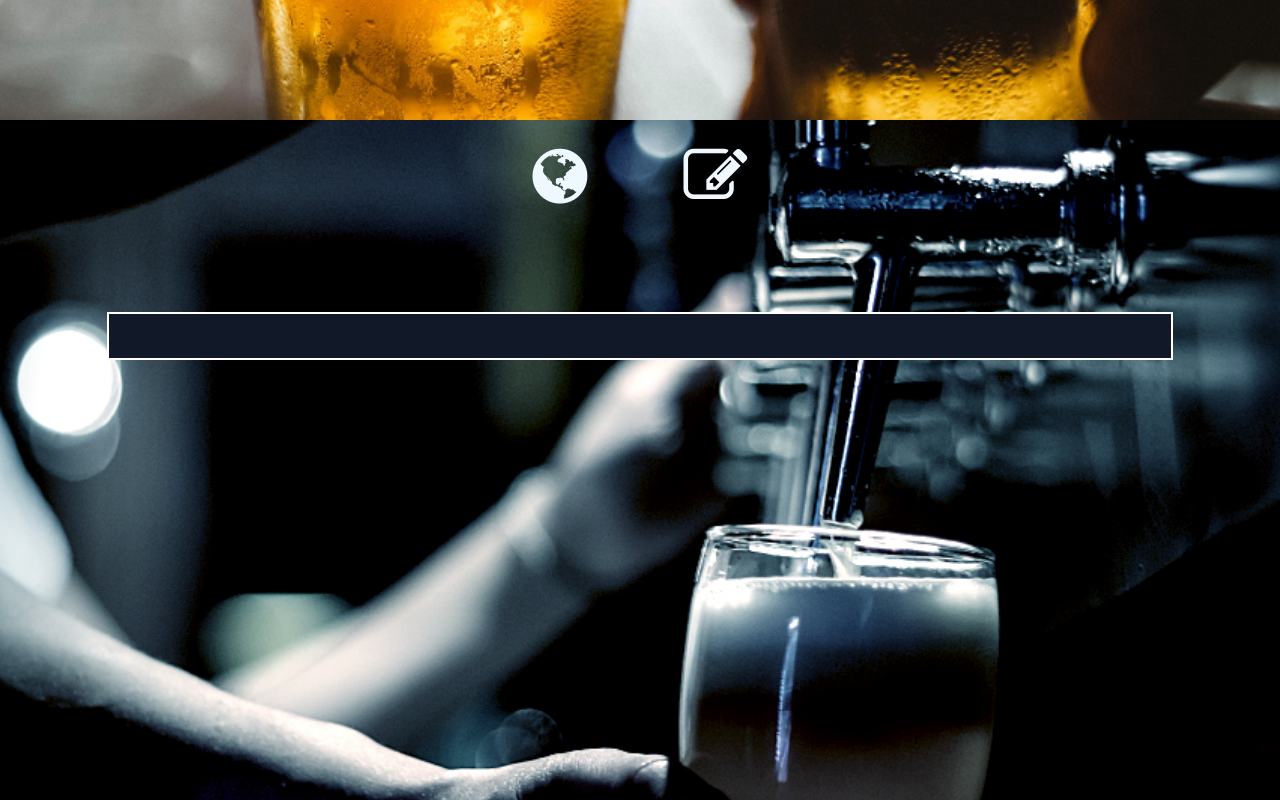
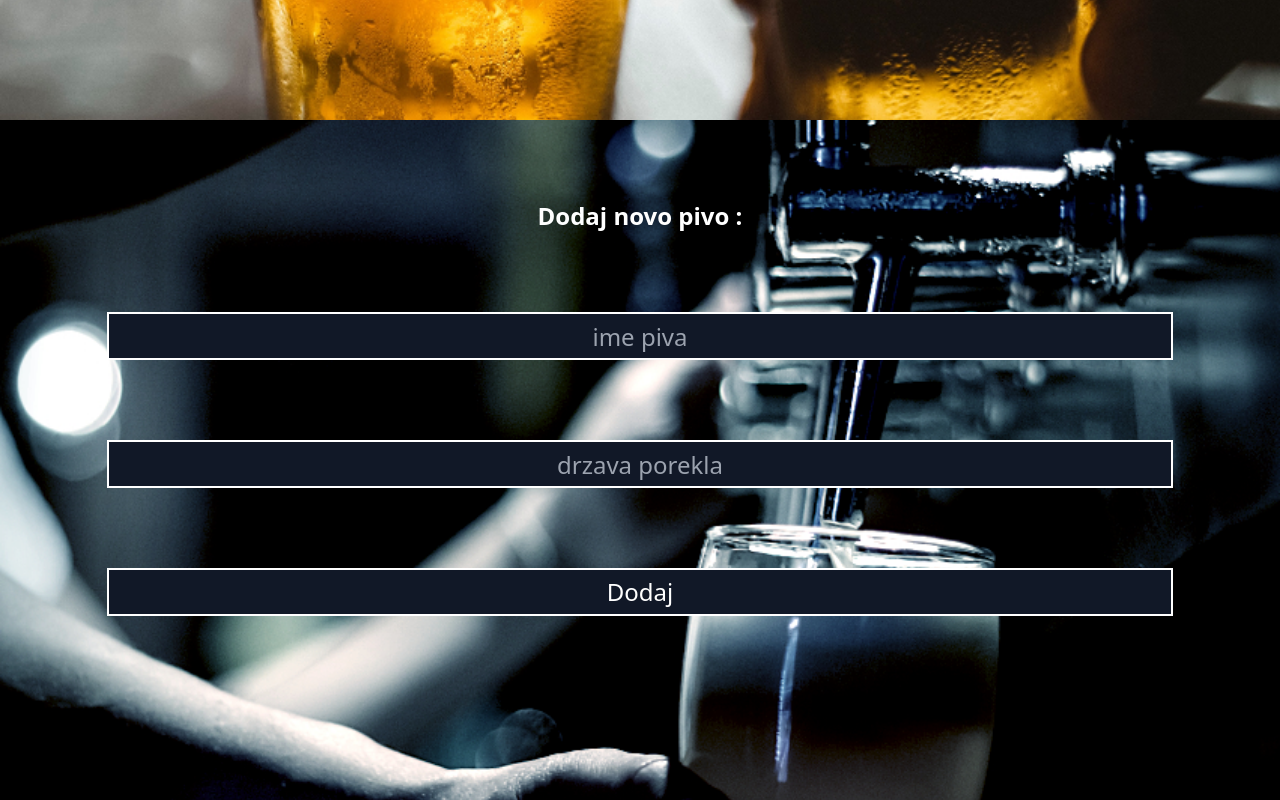
Before and after one commit to milanm98/Beer-colection-website, a React (Create React App) app: page / in a window 1280 px wide. Shown: the part 680-1480 px from the top of the page. Built offline with nearby package versions, Linux system fonts and the light colour scheme.

Commit message:
latest project feature

```diff
--- a/src/App.js
+++ b/src/App.js
@@ -2,17 +2,31 @@ import './App.css';
 import Title from "./components/title";
 import NavBar from "./components/navbar";
 import Beers from "./components/beers";
+import AddNewBeers from "./components/AddNewBeers";
 
 function App() {
+
+   const data = [
+        ["Niksicko", "Crna Gora"],
+        ["Jelen", "Srbija"],
+        ["Schneider", "Nemacka"],
+        ["Karlovacko", "Hrvatska"],
+        ["Kariotsko", "Slovenija"],
+        ["Karpatsko", "Karpati"]
+    ]
+
   return (
     <main>
     <div className="w-screen h-screen background">
       <Title></Title>
       <NavBar></NavBar>
     </div>
+    <div className="w-screen h-screen content">
+        <AddNewBeers data={data}></AddNewBeers>
+    </div>
     <div className="h-auto">
       <div id="search" className="w-screen h-screen content">
-        <Beers></Beers>
+        <Beers data={data}></Beers>
       </div>
     </div>
     </main>
--- /dev/null
+++ b/src/components/AddNewBeers.js
@@ -0,0 +1,39 @@
+import {useState} from 'react'
+
+function AddNewBeers(props){
+
+    const [name, setName] = useState("");
+    const [country, setCountry] = useState("");
+
+    const handleChangeName = (name) => {
+        setName(name.target.value);
+    }
+
+    const handleChangeCountry = (country) => {
+        setCountry(country.target.value);
+    }
+
+    const handleClick = () => {
+        try{
+            props.data.push([name, country]);
+            alert("Uspesno dodato");
+        }
+        catch {
+            alert("Greska, probajte opet.");
+        }
+
+    }
+
+    return(
+        <main className="flex justify-center items-center text-center">
+            <div className="mt-20 w-screen h-screen font-black text-white text-2xl">
+                <h1> Dodaj novo pivo : </h1>
+                <input onChange={handleChangeName} placeholder="ime piva" className="border-2 border-white mt-20 w-5/6 h-12 text-2xl text-center text-white bg-gray-900" type="text"></input>
+                <input onChange={handleChangeCountry} placeholder="drzava porekla" className="border-2 border-white mt-20 w-5/6 h-12 text-2xl text-center text-white bg-gray-900" type="text"></input>
+                <button onClick={handleClick} className="border-2 border-white mt-20 w-5/6 h-12 text-2xl text-center text-white bg-gray-900 ">Dodaj</button>
+            </div>
+        </main>
+    )
+}
+
+export default AddNewBeers;
--- a/src/components/beers.js
+++ b/src/components/beers.js
@@ -1,15 +1,6 @@
 import { useState } from "react";
 
-function Beers(){
-
-    const data = [
-        ["Niksicko", "Crna Gora"],
-        ["Jelen", "Srbija"],
-        ["Schneider", "Nemacka"],
-        ["Karlovacko", "Hrvatska"],
-        ["Kariotsko", "Slovenija"],
-        ["Karpatsko", "Karpati"]
-    ]
+function Beers(props){
 
     const [items, setItems] = useState("");
     const [input,setInput] = useState("");
@@ -29,12 +20,12 @@ function Beers(){
         setInput(markdown.target.value);
 
         if(searchType === "name"){
-            setItems(data
+            setItems(props.data
                         .filter(i => i[0].includes(input))
                         .map(i => <li>{i[0]},  {i[1]}</li>) )
             }
         else{
-            setItems(data
+            setItems(props.data
                         .filter(i => i[1].includes(input))
                         .map(i => <li>{i[0]},  {i[1]}</li>) )
         }
```
Also changed, not shown: src/components/addNewBeers.js (deleted, +0 -9 lines).
